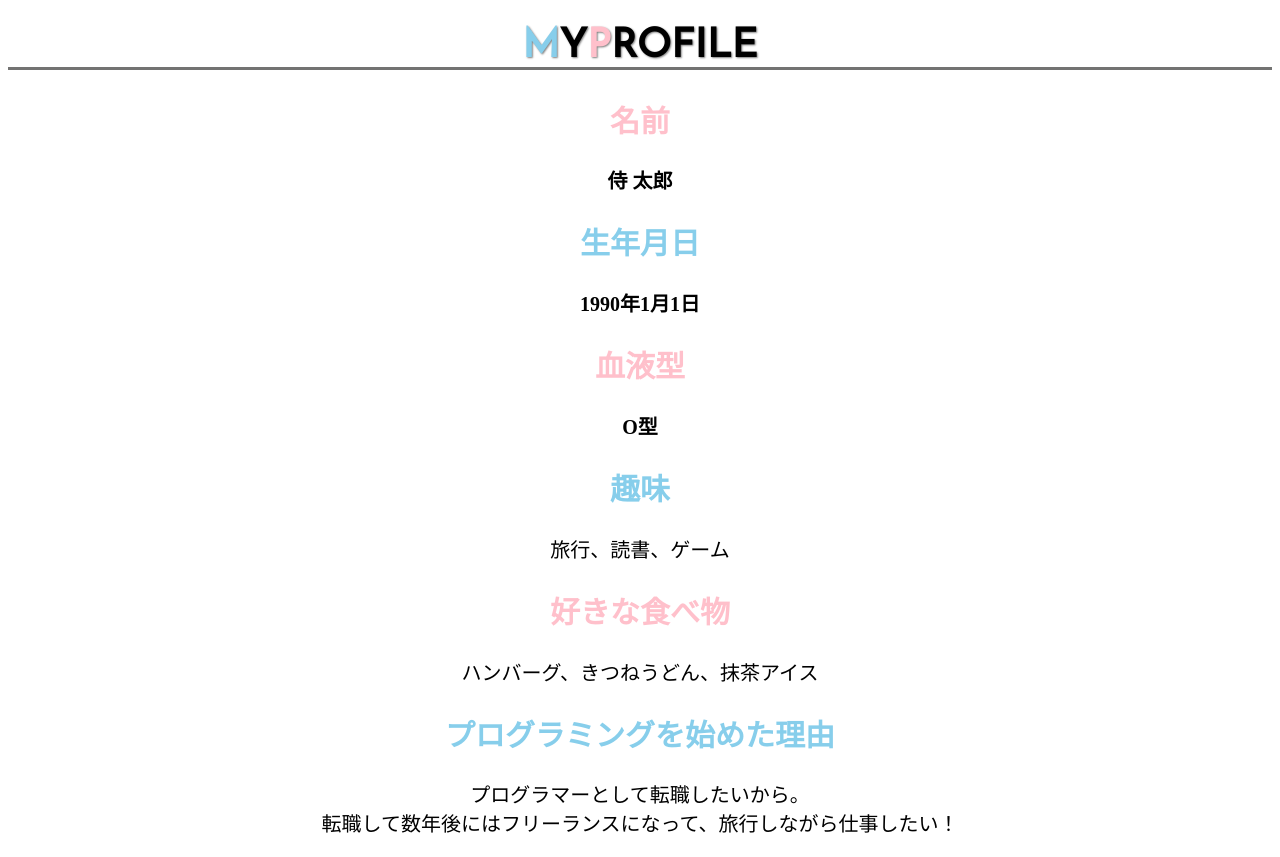
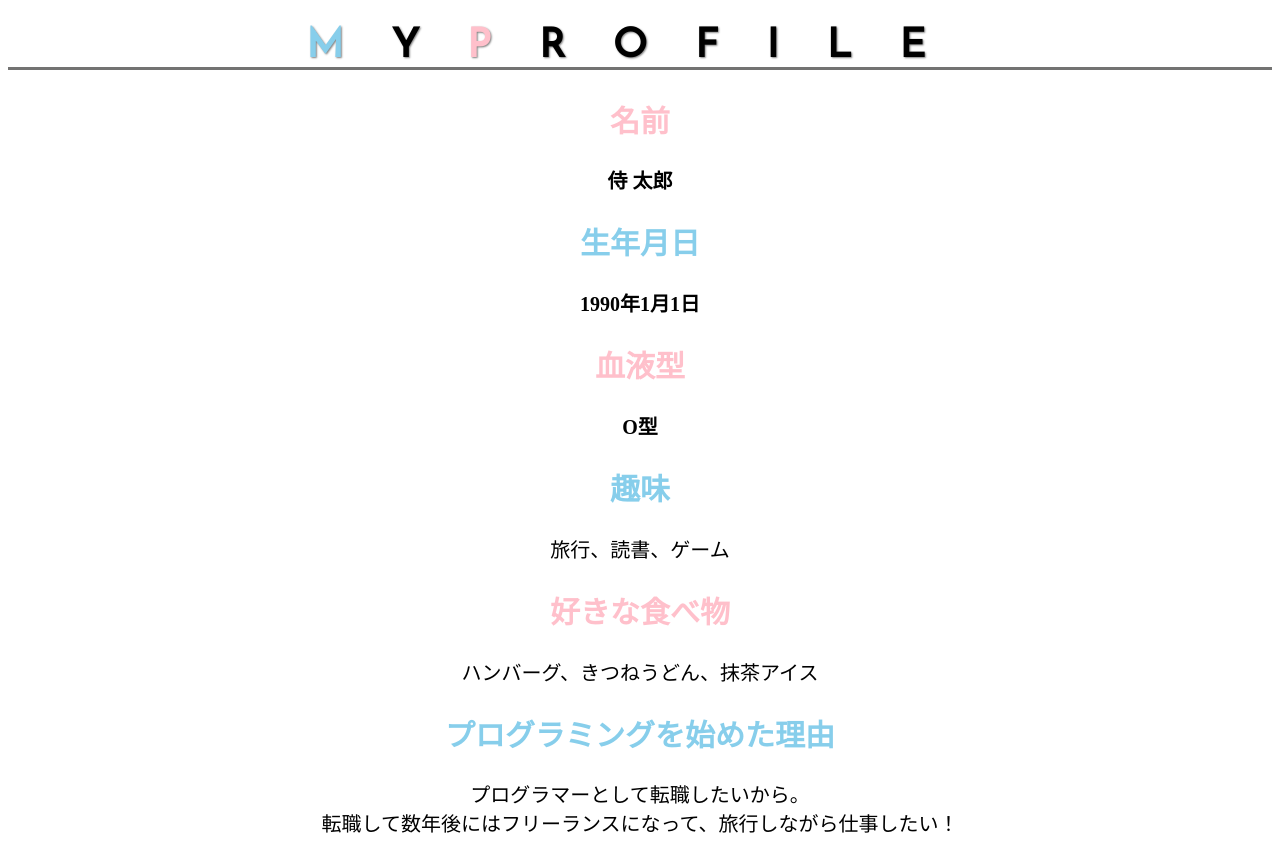
Before and after one commit to JI-nov/html-css-basic-kadai, a plain HTML site: page kadai_015/kadai_015.html in a window 1280 px wide. Drawn offline with Linux system fonts and the light colour scheme.

Commit message:
課題だよ

```diff
--- a/kadai_015/style.css
+++ b/kadai_015/style.css
@@ -7,6 +7,7 @@ h1 {
   font-family: "Josefin Sans", sans-serif;
   font-size: 2rem;
   text-shadow: 1px 1px 2px gray;
+  letter-spacing: 1.2em;
 }
 
 body {
@@ -14,7 +15,7 @@ body {
 }
 
 .pink {
-  color: pink;
+  color: rgb(255, 192, 203);
 }
 
 .blue {
```
